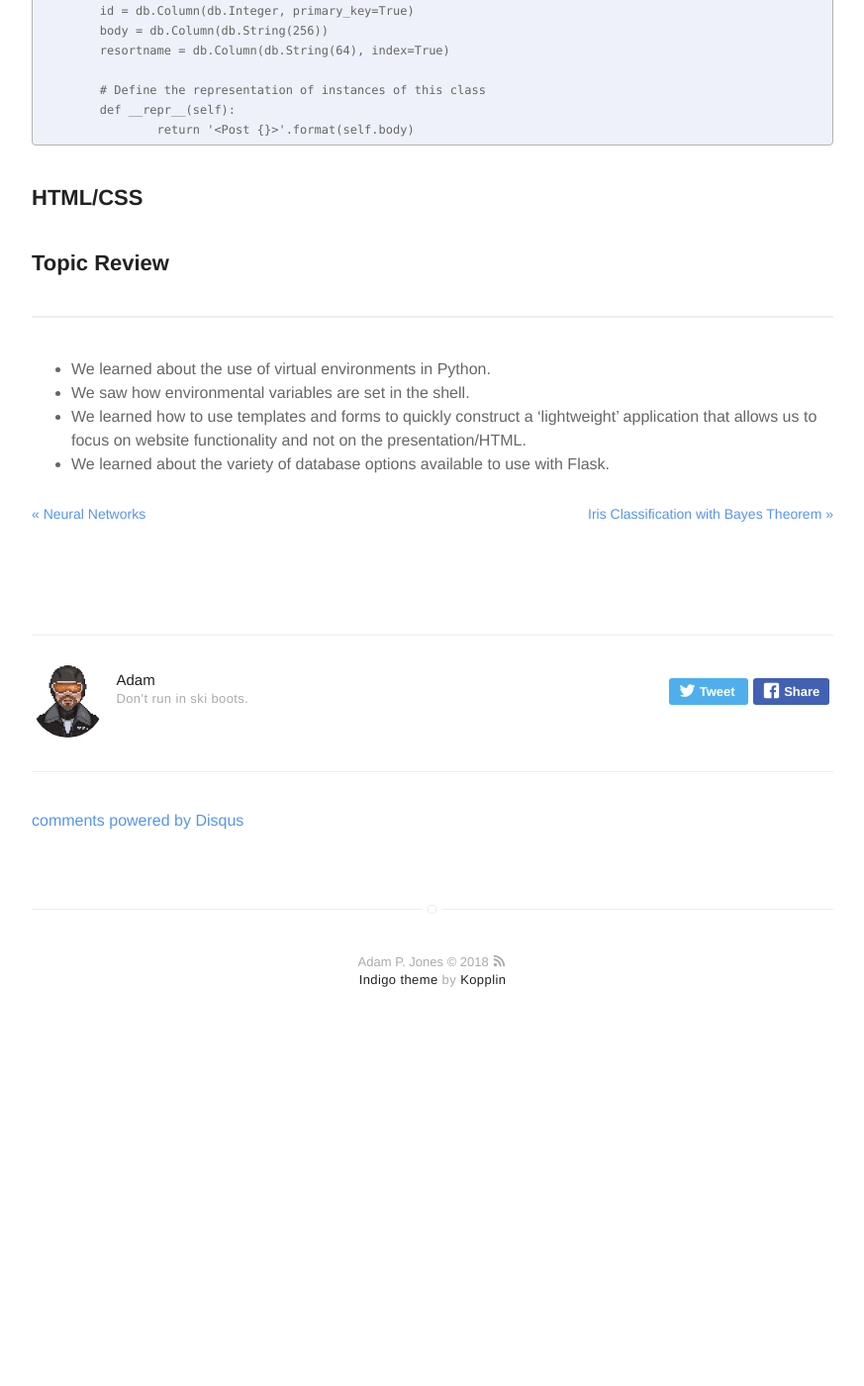
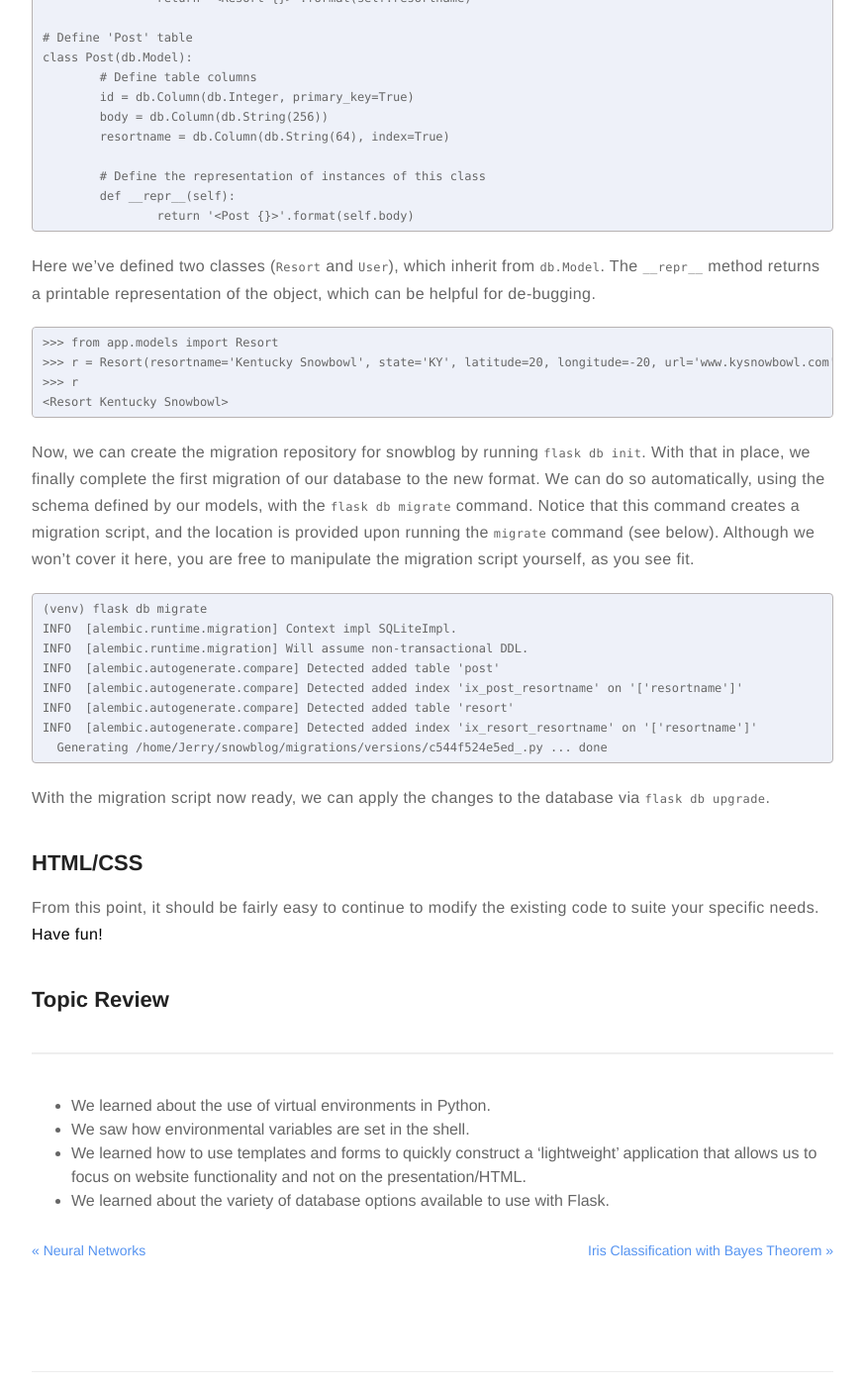
Before and after one commit to meccaLeccaHi/meccaLeccaHi.github.io, a Jekyll site: the page built from _posts/2018-11-08-web-apps-with-flask.md, in a window 1280 px wide and 1400 px high, scrolled down 13143 px. Shown: the whole window at 99% size, without its empty margins (203-1076 px from the left). Built offline with Jekyll 4.4.1, drawn with Linux system fonts in a browser that asks for light colours; comment, search, counter and statistics services are not loaded; before the commit the page ends 14204 px from its top, so only the background shows below that; some of the changed text lies outside the part shown.

Commit message:
adding section to post

````diff
--- a/_posts/2018-11-08-web-apps-with-flask.md
+++ b/_posts/2018-11-08-web-apps-with-flask.md
@@ -408,12 +408,11 @@ We can use the same pattern for adding any Flask extension: we first initialize
 <a id="database_models"></a>
 ## Database Models
 
-In order for ORM to properly translate between objects and databases, we need to define our 'database models'. Our goal is to create the following two tables.
+In order for the ORM to properly translate between objects and databases, we need to define our 'database models'. Our goal is to create the following two tables.
 
-{% include figure_link.html url="/assets/images/flask/db_models.png" href="http://ondras.zarovi.cz/sql/demo" caption="Database tables (made with WWW SQL Designer)" width="45%" %}
+{% include figure_link.html url="/assets/images/flask/db_models.png" href="http://ondras.zarovi.cz/sql/demo" caption="Database tables (made with WWW SQL Designer)" width="55%" %}
 
-
-...
+In both tables, `id` serves as the 'primary key', while the rows in `Resort` refer to ski resorts and the rows in `Post` refer to posts about those resorts. As defined below, `resortname`, `state`, `url`, and `body` fields expect strings as their entries, whereas `id`, `latitude`, and `longitude` are purely numeric.
 
 
 <figcaption><i>app/models.py</i> - Creating database models.<br>&nbsp;</figcaption>
@@ -446,14 +445,36 @@ class Post(db.Model):
 		return '<Post {}>'.format(self.body)
 ```
 
+Here we've defined two classes (`Resort` and `User`), which inherit from `db.Model`. The `__repr__` method returns a printable representation of the object, which can be helpful for de-bugging.
 
+```
+>>> from app.models import Resort
+>>> r = Resort(resortname='Kentucky Snowbowl', state='KY', latitude=20, longitude=-20, url='www.kysnowbowl.com')
+>>> r
+<Resort Kentucky Snowbowl>
+```
 
+Now, we can create the migration repository for snowblog by running `flask db init`.
+With that in place, we finally complete the first migration of our database to the new format. We can do so automatically, using the schema defined by our models, with the `flask db migrate` command. Notice that this command creates a migration script, and the location is provided upon running the `migrate` command (see below). Although we won't cover it here, you are free to manipulate the migration script yourself, as you see fit.
 
-
+```
+(venv) flask db migrate
+INFO  [alembic.runtime.migration] Context impl SQLiteImpl.
+INFO  [alembic.runtime.migration] Will assume non-transactional DDL.
+INFO  [alembic.autogenerate.compare] Detected added table 'post'
+INFO  [alembic.autogenerate.compare] Detected added index 'ix_post_resortname' on '['resortname']'
+INFO  [alembic.autogenerate.compare] Detected added table 'resort'
+INFO  [alembic.autogenerate.compare] Detected added index 'ix_resort_resortname' on '['resortname']'
+  Generating /home/Jerry/snowblog/migrations/versions/c544f524e5ed_.py ... done
+```
+With the migration script now ready, we can apply the changes to the database via `flask db upgrade`.
 
 <a id="html_css"></a>
 ## HTML/CSS
 
+
+
+From this point, it should be fairly easy to continue to modify the existing code to suite your specific needs. **Have fun!**
 
 <a id="topic-review"></a>
 ## Topic Review
````
